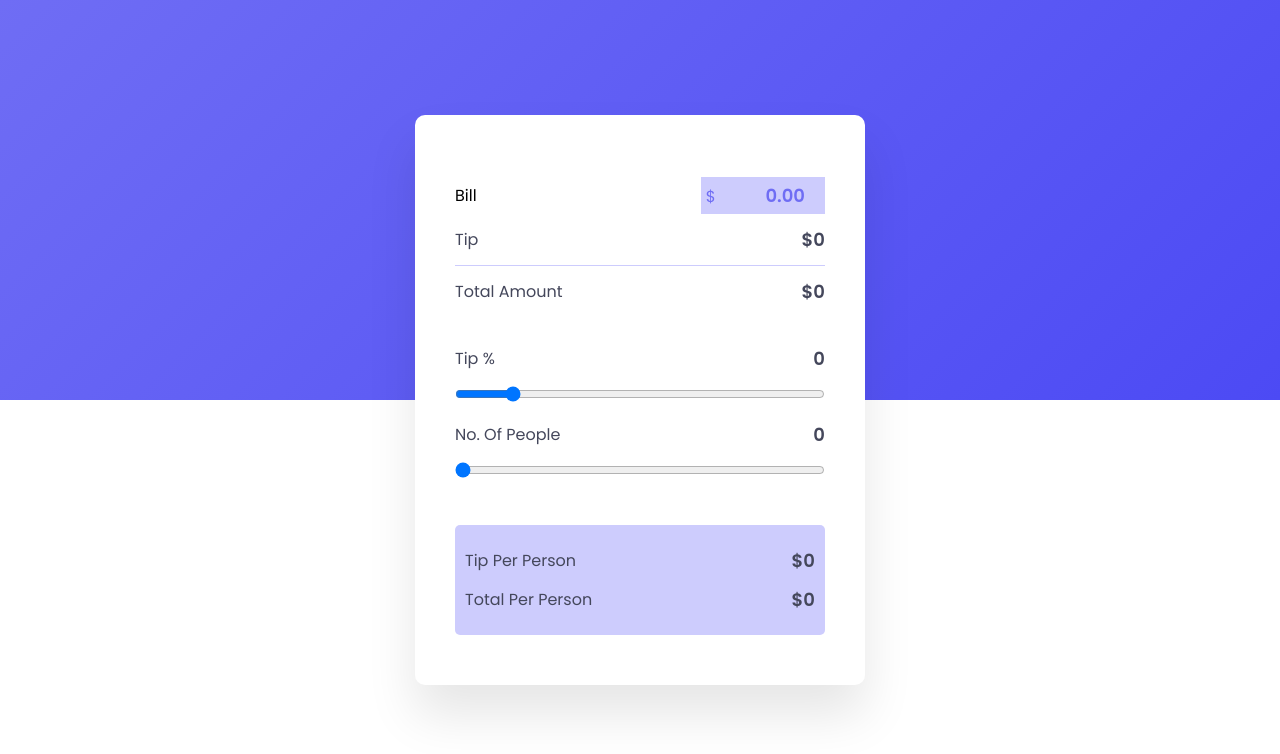
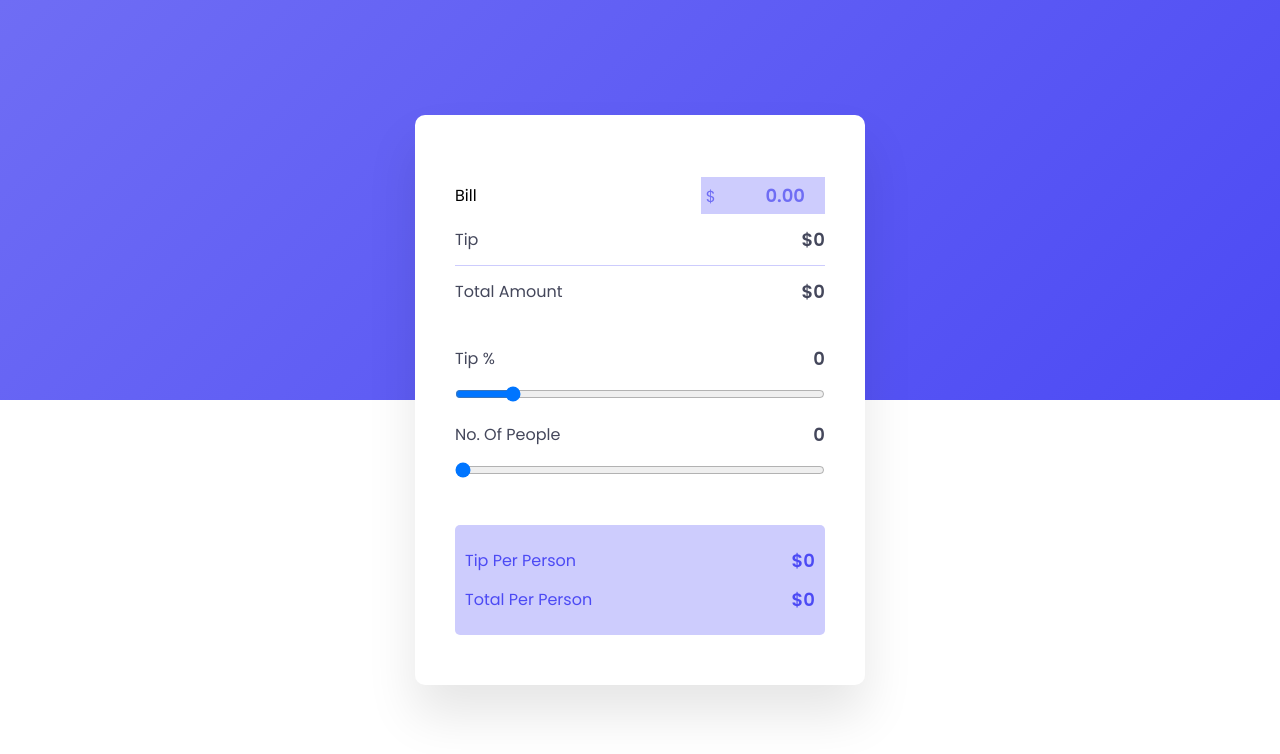
Before and after one commit to rapeepattr/Tip-Calculator, a plain HTML site: page index.html in a window 1280 px wide. Drawn offline with Linux system fonts and the light colour scheme.

Commit message:
Change summary section color

```diff
--- a/style.css
+++ b/style.css
@@ -88,3 +88,8 @@ section:last-child {
     padding: 10px;
     border-radius: 5px;
 }
+
+section:last-child .val,
+section:last-child .lbl {
+    color: #4C4AF4;
+}
```
